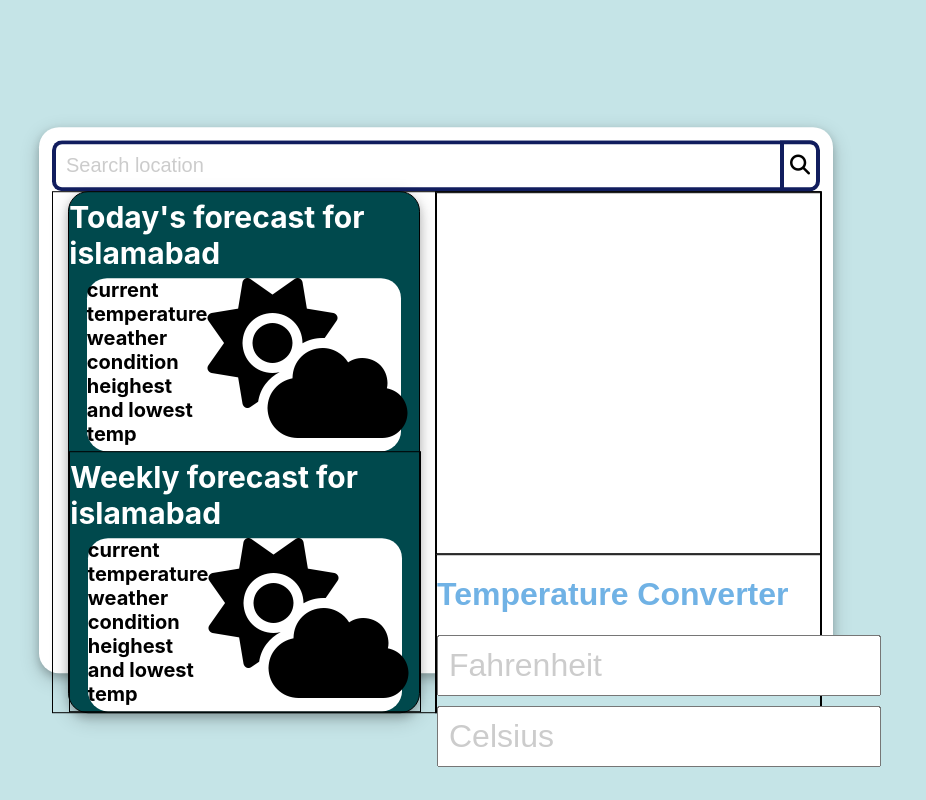
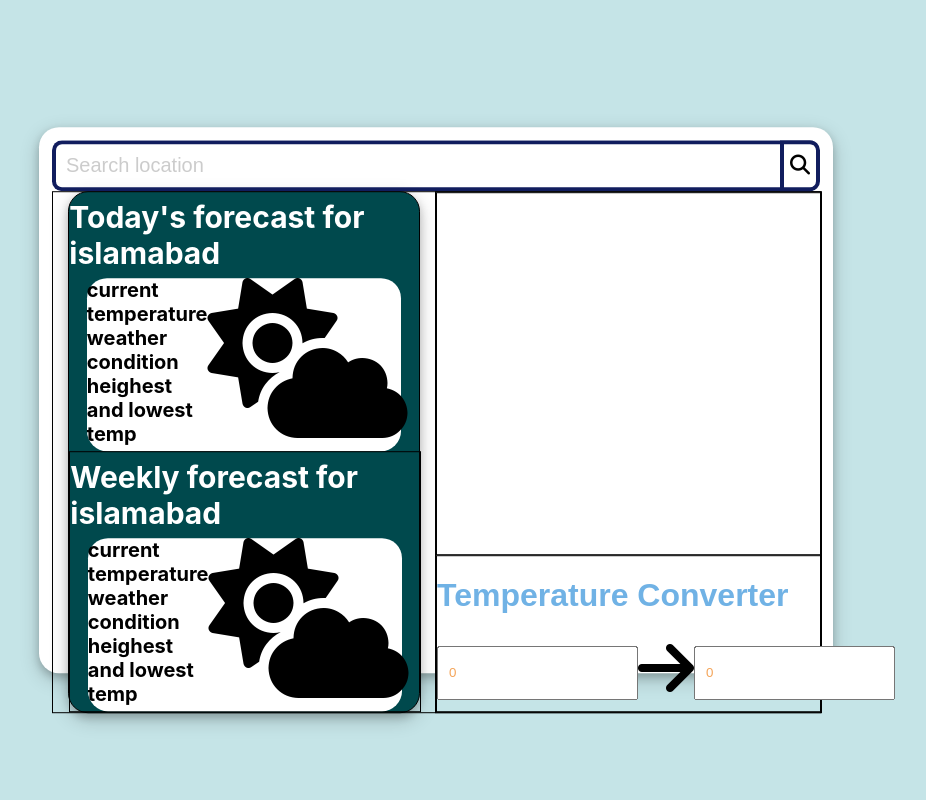
Before and after one commit to Usama4745/weatherapp, a React (Create React App) app: page / in a window 1280 px wide. Shown: the whole page, without its empty margins (204-1130 px from the left). Built offline with nearby package versions, Linux system fonts and the light colour scheme.

Commit message:
added converter logic

```diff
--- a/src/component/Converter/Converter.css
+++ b/src/component/Converter/Converter.css
@@ -0,0 +1,47 @@
+#convert {
+    background-color: #bba768;
+}
+
+#convert:hover {
+    background-color: #bcc768;
+}
+
+h1 {
+    font-family: sans-serif;
+    color: #70b2e5;
+}
+
+.convert-input {
+    display: block;
+    padding: 10px;
+    margin-top: 10px;
+    color: #f4a55a;
+    font-family: cursive, sans-serif;
+}
+
+::-webkit-input-placeholder {
+    color: #ccc;
+}
+
+:-moz-placeholder {
+    /* Firefox 18- */
+    color: #ccc;
+}
+
+::-moz-placeholder {
+    /* Firefox 19+ */
+    color: #ccc;
+}
+
+:-ms-input-placeholder {
+    color: #ccc;
+}
+
+.converter-main {
+    display: flex;
+    flex-direction: row;
+}
+.fa-arrow-right{
+    margin: auto;
+    font-size: 4rem;
+}
--- a/src/component/Converter/Converter.js
+++ b/src/component/Converter/Converter.js
@@ -1,13 +1,27 @@
-import React from 'react';
+import React,{useState} from 'react';
 import './Converter.css';
 
 function Converter() {
+    const [celsius, setCelsius] = useState(0);
+    const [fareinheit, setfareinheit] = useState(0);
+
+    const handleChange = e =>
+    e.target.name === "f"
+        ? setCelsius(e.target.value)
+        : e.target.name === "c"
+        ? setfareinheit((e.target.value*(9/5))+32)
+        : "";
     return (
-
         <div>
             <h1>Temperature Converter</h1>
-            <input className="convert-input" type="text" id="fahrenheit" placeholder="Fahrenheit" name="f" value="" />
-            <input className="convert-input" type="text" id="celsius" placeholder="Celsius" name="c" value="" />
+            <div className="converter-main">
+                <input className="convert-input"
+                    type="number"
+                    value={celsius}
+                    id="fahrenheit" placeholder="Fahrenheit" name="f"/>
+                <i className="fas fa-arrow-right"></i>
+                <input type="number" value={celsius} className="convert-input" id="celsius" placeholder="Celsius" name="c"/>
+            </div>
         </div>
     );
 }
--- a/src/component/Home.css
+++ b/src/component/Home.css
@@ -150,41 +150,3 @@
 
 
 }
-
-
-
-#convert {
-    background-color: #bba768;
-  }
-  #convert:hover {
-    background-color: #bcc768;
-  }
-  h1 {
-    font-family: sans-serif;
-    color: #70b2e5;
-  }
-  .convert-input {
-    display: block;
-    padding: 10px;
-    margin-top: 10px;
-    font-size: 2em;
-    color: #f4a55a;
-    font-family: cursive, sans-serif;
-  }
-  ::-webkit-input-placeholder {
-     color: #ccc;
-  }
-  :-moz-placeholder { /* Firefox 18- */
-     color: #ccc;
-  }
-  ::-moz-placeholder {  /* Firefox 19+ */
-     color: #ccc;
-  }
-  :-ms-input-placeholder {
-     color: #ccc;
-  }
-  .convert-button {
-    padding: 10px;
-    font-size: 1.2em;
-    color: #545454;
-  }
```
